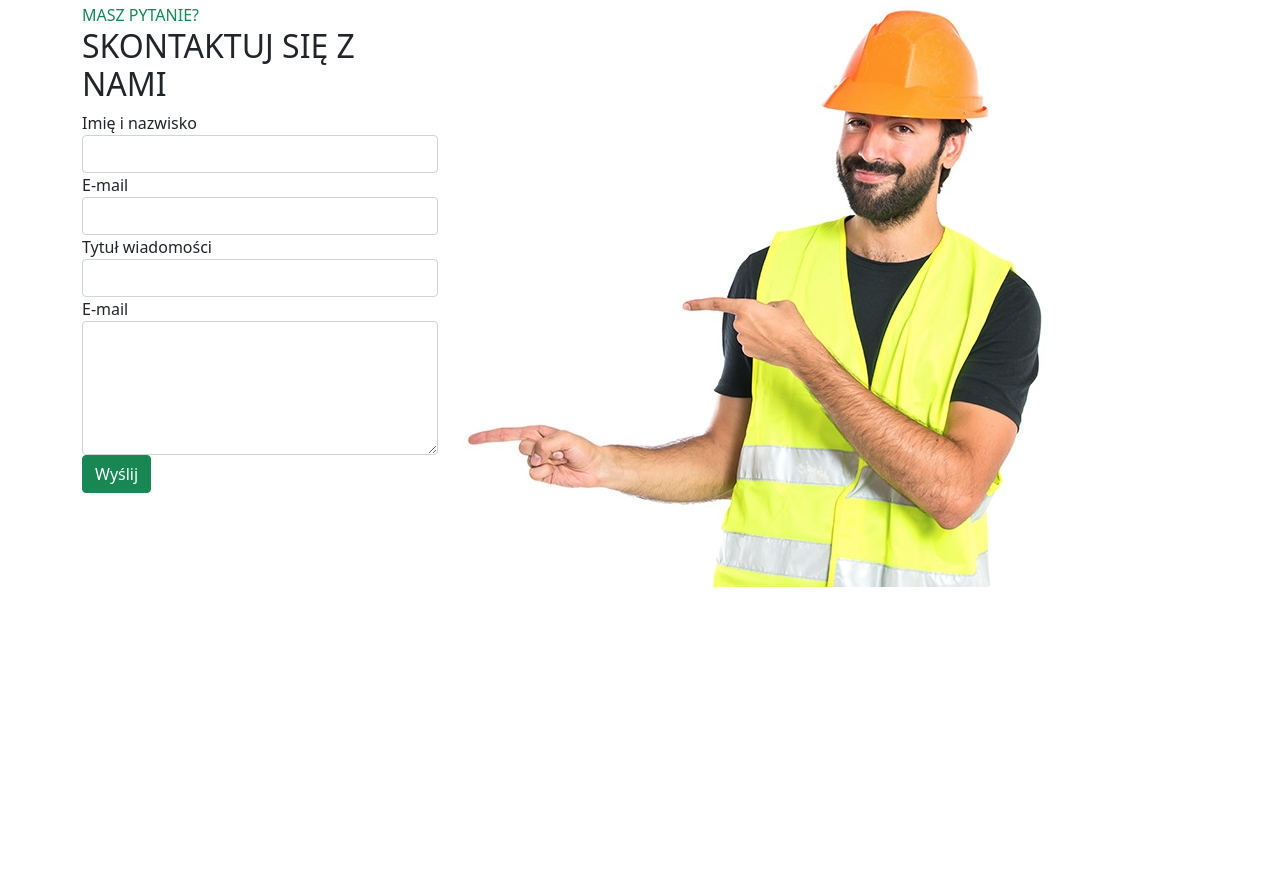
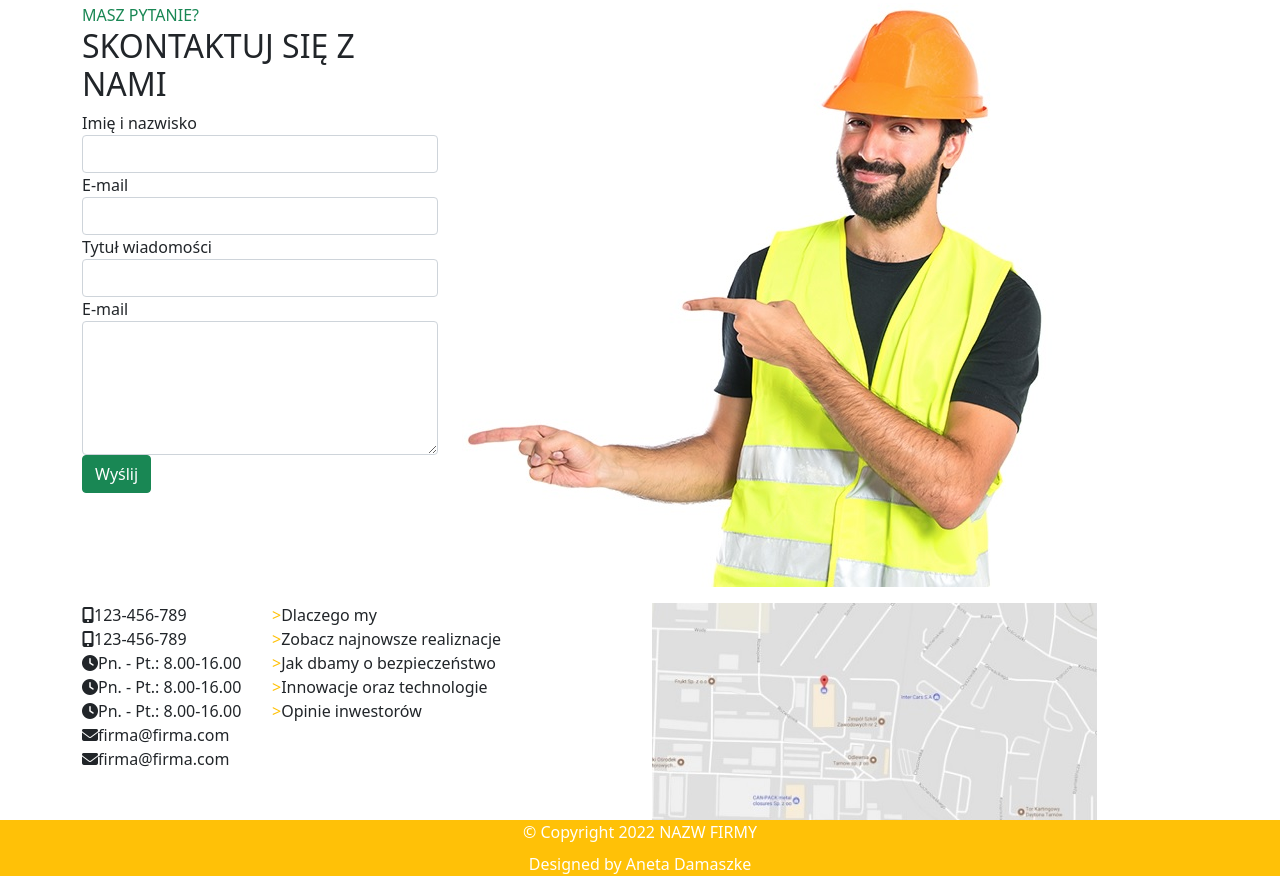
Before and after one commit to AnetaDamaszke/Example-projet-with-Bootstrap, a plain HTML site: page index.html in a window 1280 px wide. Shown: the part 1379-2255 px from the top of the page. Before the commit the page ends 1982 px from the top, so only its background shows below. Drawn offline with nearby package versions, Linux system fonts and the light colour scheme.

Commit message:
Footer added

```diff
--- a/index.html
+++ b/index.html
@@ -132,8 +132,61 @@
             </div>
         </section>
 
-        <!--  -->
+        <!-- Stopka -->
+        <footer class="site-footer">
+            <div class="container">
+                <div class="row">
+                    <div class="col-md-2 footer-first-col">
+                        <ul class="list-unstyled">
+                            <li>
+                                <i class="fa-solid fa-mobile-screen-button"></i>123-456-789
+                            </li>
+                            <li>
+                                <i class="fa-solid fa-mobile-screen-button"></i>123-456-789
+                            </li>
+                            <li>
+                                <i class="fa-solid fa-clock"></i>Pn. - Pt.: 8.00-16.00
+                            </li>
+                            <li>
+                                <i class="fa-solid fa-clock"></i>Pn. - Pt.: 8.00-16.00
+                            </li>
+                            <li>
+                                <i class="fa-solid fa-clock"></i>Pn. - Pt.: 8.00-16.00
+                            </li>
+                            <li>
+                                <i class="fa-solid fa-envelope"></i>firma@firma.com
+                            </li>
+                            <li>
+                                <i class="fa-solid fa-envelope"></i>firma@firma.com
+                            </li>
+                        </ul>
+                    </div>
+                    <div class="col-md-4 footer-second-col">
+                        <ul class="list-unstyled">
+                            <li><span class="text-warning">></span>Dlaczego my</li>
+                            <li><span class="text-warning">></span>Zobacz najnowsze realiznacje</li>
+                            <li><span class="text-warning">></span>Jak dbamy o bezpieczeństwo</li>
+                            <li><span class="text-warning">></span>Innowacje oraz technologie</li>
+                            <li><span class="text-warning">></span>Opinie inwestorów</li>
+                        </ul>
+                    </div>
+                    <div class="col-md-6">
+                        <img class="img-fluid" src="img/mapa.jpg" alt="mapa" />
+                    </div>
+
+                </div>
+            </div>
+        </footer>
+
+        <!-- Prawa autorskie -->
+        <div class="text-center bg-warning text-white copyright">
+            <div class="container">
+                &copy; Copyright 2022 NAZW FIRMY
+                <span class="mt-2 d-block">Designed by Aneta Damaszke</span>
+            </div>
+        </div>
 
     <script src="https://cdn.jsdelivr.net/npm/bootstrap@5.1.3/dist/js/bootstrap.bundle.min.js" integrity="sha384-ka7Sk0Gln4gmtz2MlQnikT1wXgYsOg+OMhuP+IlRH9sENBO0LRn5q+8nbTov4+1p" crossorigin="anonymous"></script>
-    </body>
+    <script src="https://kit.fontawesome.com/6393ec18da.js" crossorigin="anonymous"></script>
+</body>
 </html>
```
